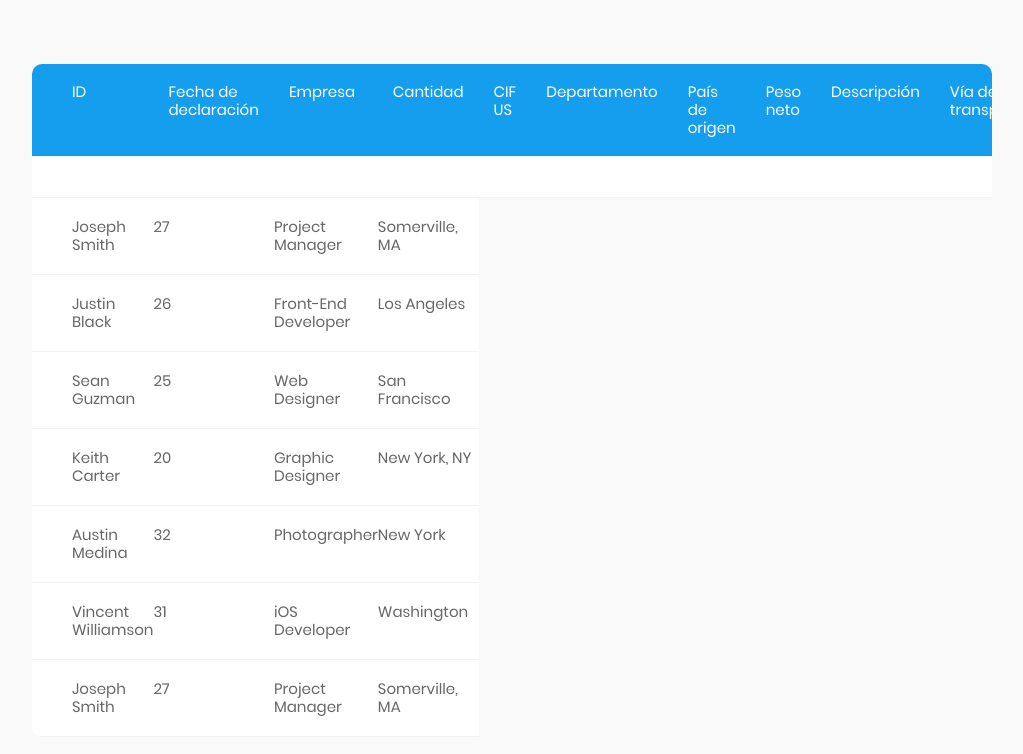
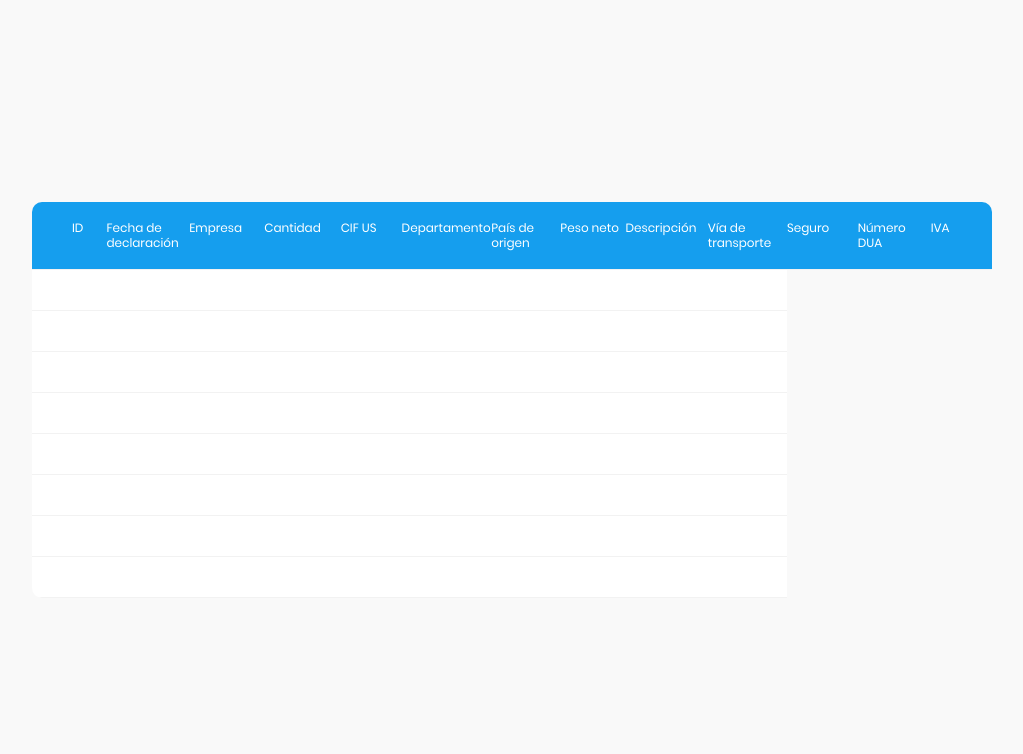
Before and after one commit to VKunze/TICIII, a plain HTML site: page Table_Responsive_v2/index.html in a window 1280 px wide. Shown: the whole page, without its empty margins (128-1151 px from the left). Drawn offline with Linux system fonts and the light colour scheme.

Commit message:
cambios en tabla

```diff
--- a/Table_Responsive_v2/css/main.css
+++ b/Table_Responsive_v2/css/main.css
@@ -184,6 +184,7 @@ iframe {
 
 .cell {
     display: table-cell;
+    width: 90px;
 }
 
 @media screen and (max-width: 768px) {
@@ -205,31 +206,29 @@ iframe {
 
 .row.header .cell {
     font-family: Poppins-Regular;
-    font-size: 15px;
+    font-size: 12px;
     color: #fff;
     line-height: 1.2;
     font-weight: unset !important;
     padding-top: 19px;
     padding-bottom: 19px;
-    padding-left: 15px;
-    padding-right: 15px;
 }
 
 .row .cell:nth-child(1) {
-    width: 360px;
+    /* width: 360px; */
     padding-left: 40px;
 }
 
 .row .cell:nth-child(2) {
-    width: 160px;
+    /* width: 160px; */
 }
 
 .row .cell:nth-child(3) {
-    width: 250px;
+    /* width: 250px; */
 }
 
 .row .cell:nth-child(4) {
-    width: 190px;
+    /* width: 190px; */
 }
 
 .table,
--- a/Table_Responsive_v2/index.html
+++ b/Table_Responsive_v2/index.html
@@ -108,109 +108,256 @@
                     </div>
 
                     <div class="row">
-                        <div class="cell" data-title="Full Name">
-                            Joseph Smith
+                        <div class="cell" data-title="ID">
+
                         </div>
-                        <div class="cell" data-title="Age">
-                            27
+                        <div class="cell" data-title="FechaDeclaracion">
+
                         </div>
-                        <div class="cell" data-title="Job Title">
-                            Project Manager
+                        <div class="cell" data-title="Empresa">
+
                         </div>
-                        <div class="cell" data-title="Location">
-                            Somerville, MA
+                        <div class="cell" data-title="Cantidad">
+
                         </div>
+                        <div class="cell" data-title="CIF">
+
+                        </div>
+                        <div class="cell" data-title="Departamento">
+
+                        </div>
+                        <div class="cell" data-title="ViaDeTransporte">
+
+                        </div>
+                        <div class="cell" data-title="Seguro">
+
+                        </div>
+                        <div class="cell" data-title="DUA">
+
+                        </div>
+                        <div class="cell" data-title="IVA">
+
+                        </div>
+
+
                     </div>
 
+
                     <div class="row">
-                        <div class="cell" data-title="Full Name">
-                            Justin Black
+                        <div class="cell" data-title="ID">
+
                         </div>
-                        <div class="cell" data-title="Age">
-                            26
+                        <div class="cell" data-title="FechaDeclaracion">
+
                         </div>
-                        <div class="cell" data-title="Job Title">
-                            Front-End Developer
+                        <div class="cell" data-title="Empresa">
+
                         </div>
-                        <div class="cell" data-title="Location">
-                            Los Angeles
+                        <div class="cell" data-title="Cantidad">
+
                         </div>
+                        <div class="cell" data-title="CIF">
+
+                        </div>
+                        <div class="cell" data-title="Departamento">
+
+                        </div>
+                        <div class="cell" data-title="ViaDeTransporte">
+
+                        </div>
+                        <div class="cell" data-title="Seguro">
+
+                        </div>
+                        <div class="cell" data-title="DUA">
+
+                        </div>
+                        <div class="cell" data-title="IVA">
+
+                        </div>
+
+
                     </div>
 
+
                     <div class="row">
-                        <div class="cell" data-title="Full Name">
-                            Sean Guzman
+                        <div class="cell" data-title="ID">
+
                         </div>
-                        <div class="cell" data-title="Age">
-                            25
+                        <div class="cell" data-title="FechaDeclaracion">
+
                         </div>
-                        <div class="cell" data-title="Job Title">
-                            Web Designer
+                        <div class="cell" data-title="Empresa">
+
                         </div>
-                        <div class="cell" data-title="Location">
-                            San Francisco
+                        <div class="cell" data-title="Cantidad">
+
                         </div>
+                        <div class="cell" data-title="CIF">
+
+                        </div>
+                        <div class="cell" data-title="Departamento">
+
+                        </div>
+                        <div class="cell" data-title="ViaDeTransporte">
+
+                        </div>
+                        <div class="cell" data-title="Seguro">
+
+                        </div>
+                        <div class="cell" data-title="DUA">
+
+                        </div>
+                        <div class="cell" data-title="IVA">
+
+                        </div>
+
+
                     </div>
 
+
                     <div class="row">
-                        <div class="cell" data-title="Full Name">
-                            Keith Carter
+                        <div class="cell" data-title="ID">
+
                         </div>
-                        <div class="cell" data-title="Age">
-                            20
+                        <div class="cell" data-title="FechaDeclaracion">
+
                         </div>
-                        <div class="cell" data-title="Job Title">
-                            Graphic Designer
+                        <div class="cell" data-title="Empresa">
+
                         </div>
-                        <div class="cell" data-title="Location">
-                            New York, NY
+                        <div class="cell" data-title="Cantidad">
+
                         </div>
+                        <div class="cell" data-title="CIF">
+
+                        </div>
+                        <div class="cell" data-title="Departamento">
+
+                        </div>
+                        <div class="cell" data-title="ViaDeTransporte">
+
+                        </div>
+                        <div class="cell" data-title="Seguro">
+
+                        </div>
+                        <div class="cell" data-title="DUA">
+
+                        </div>
+                        <div class="cell" data-title="IVA">
+
+                        </div>
+
+
                     </div>
 
+
                     <div class="row">
-                        <div class="cell" data-title="Full Name">
-                            Austin Medina
+                        <div class="cell" data-title="ID">
+
                         </div>
-                        <div class="cell" data-title="Age">
-                            32
+                        <div class="cell" data-title="FechaDeclaracion">
+
                         </div>
-                        <div class="cell" data-title="Job Title">
-                            Photographer
+                        <div class="cell" data-title="Empresa">
+
                         </div>
-                        <div class="cell" data-title="Location">
-                            New York
+                        <div class="cell" data-title="Cantidad">
+
                         </div>
+                        <div class="cell" data-title="CIF">
+
+                        </div>
+                        <div class="cell" data-title="Departamento">
+
+                        </div>
+                        <div class="cell" data-title="ViaDeTransporte">
+
+                        </div>
+                        <div class="cell" data-title="Seguro">
+
+                        </div>
+                        <div class="cell" data-title="DUA">
+
+                        </div>
+                        <div class="cell" data-title="IVA">
+
+                        </div>
+
+
                     </div>
 
+
                     <div class="row">
-                        <div class="cell" data-title="Full Name">
-                            Vincent Williamson
+                        <div class="cell" data-title="ID">
+
                         </div>
-                        <div class="cell" data-title="Age">
-                            31
+                        <div class="cell" data-title="FechaDeclaracion">
+
                         </div>
-                        <div class="cell" data-title="Job Title">
-                            iOS Developer
+                        <div class="cell" data-title="Empresa">
+
                         </div>
-                        <div class="cell" data-title="Location">
-                            Washington
+                        <div class="cell" data-title="Cantidad">
+
                         </div>
+                        <div class="cell" data-title="CIF">
+
+                        </div>
+                        <div class="cell" data-title="Departamento">
+
+                        </div>
+                        <div class="cell" data-title="ViaDeTransporte">
+
+                        </div>
+                        <div class="cell" data-title="Seguro">
+
+                        </div>
+                        <div class="cell" data-title="DUA">
+
+                        </div>
+                        <div class="cell" data-title="IVA">
+
+                        </div>
+
+
                     </div>
 
+
                     <div class="row">
-                        <div class="cell" data-title="Full Name">
-                            Joseph Smith
+                        <div class="cell" data-title="ID">
+
                         </div>
-                        <div class="cell" data-title="Age">
-                            27
+                        <div class="cell" data-title="FechaDeclaracion">
+
                         </div>
-                        <div class="cell" data-title="Job Title">
-                            Project Manager
+                        <div class="cell" data-title="Empresa">
+
                         </div>
-                        <div class="cell" data-title="Location">
-                            Somerville, MA
+                        <div class="cell" data-title="Cantidad">
+
                         </div>
+                        <div class="cell" data-title="CIF">
+
+                        </div>
+                        <div class="cell" data-title="Departamento">
+
+                        </div>
+                        <div class="cell" data-title="ViaDeTransporte">
+
+                        </div>
+                        <div class="cell" data-title="Seguro">
+
+                        </div>
+                        <div class="cell" data-title="DUA">
+
+                        </div>
+                        <div class="cell" data-title="IVA">
+
+                        </div>
+
+
                     </div>
+
 
                 </div>
             </div>
```
